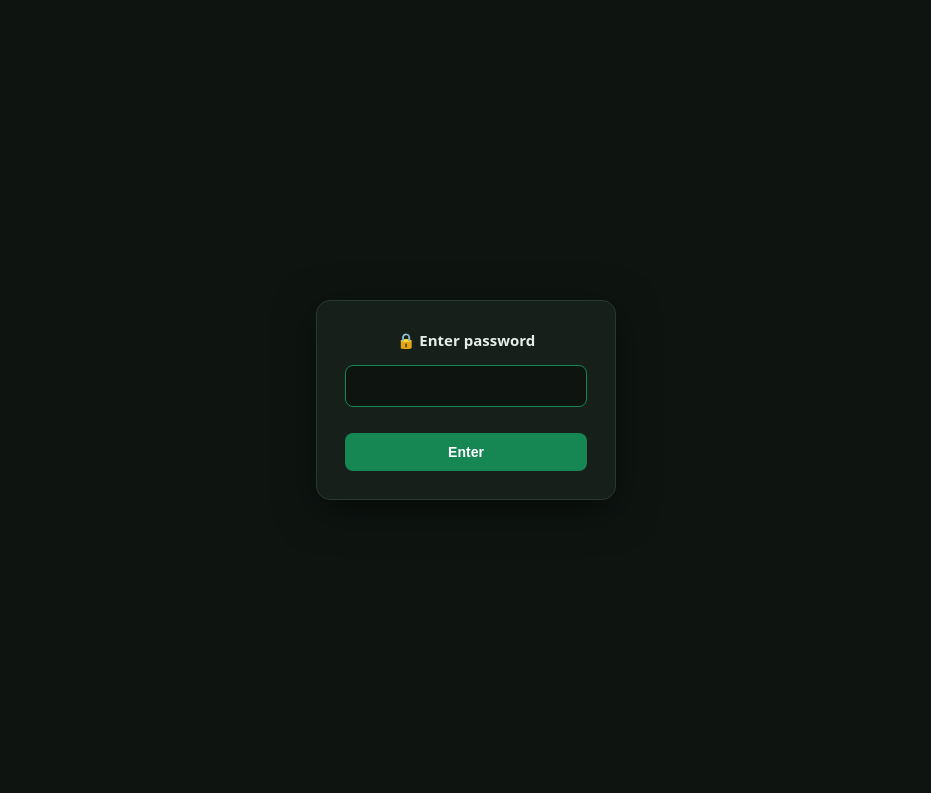
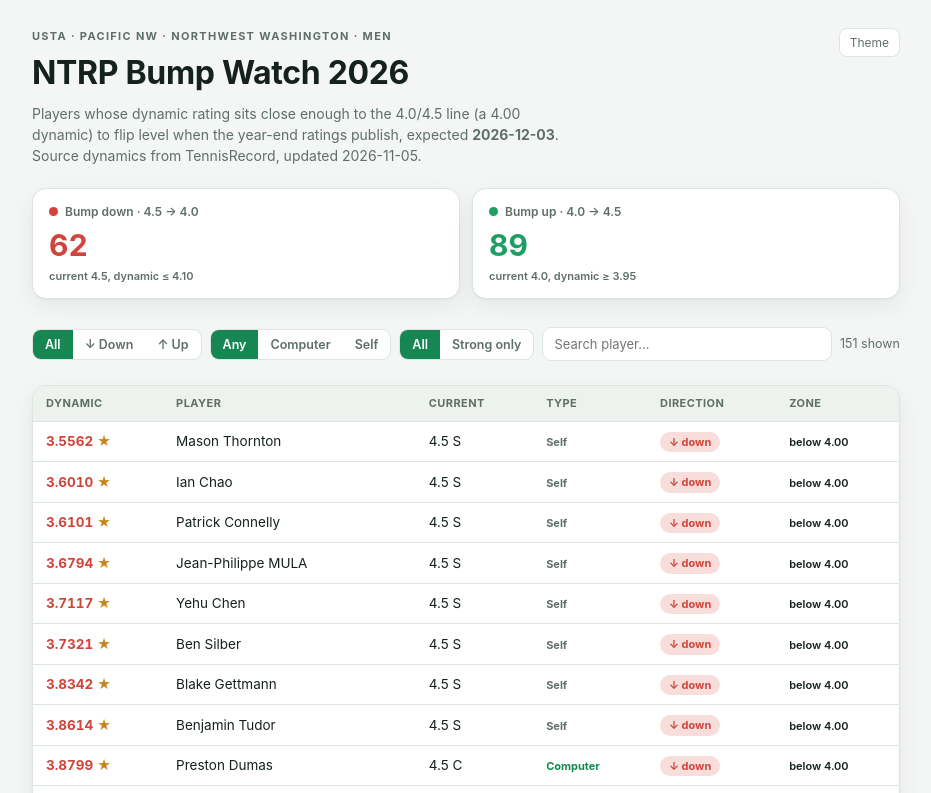
Before and after one commit to LiKev12/pages, a plain HTML site: page pnw-ntrp-bump-2026.html in a window 1280 px wide. Shown: the top 793 px of the page, without its empty margins (174-1105 px from the left). Drawn offline with Linux system fonts and the light colour scheme.

Commit message:
Gate only the index (TOC); leave individual pages open
Co-Authored-By: Claude Opus 4.8 <noreply@anthropic.com>

```diff
--- a/pnw-ntrp-bump-2026.html
+++ b/pnw-ntrp-bump-2026.html
@@ -1,5 +1,5 @@
 <!doctype html>
-<html lang="en"><head><script src="gate.js"></script>
+<html lang="en"><head>
 <meta charset="utf-8">
 <meta name="viewport" content="width=device-width,initial-scale=1,viewport-fit=cover">
 <title>PNW NTRP Bump Watch 2026</title>
--- a/usta-8-0-mixed-2026.html
+++ b/usta-8-0-mixed-2026.html
@@ -1,5 +1,5 @@
 <!doctype html>
-<html lang="en"><head><script src="gate.js"></script><meta charset="utf-8"><meta name="viewport" content="width=device-width,initial-scale=1">
+<html lang="en"><head><meta charset="utf-8"><meta name="viewport" content="width=device-width,initial-scale=1">
 <title>2026 USTA 8.0 Mixed Nationals Simulation</title>
 <style>
 :root{--ink:#17251f;--muted:#64736c;--line:#dce5df;--bg:#f4f7f4;--card:#fff;--green:#168653;--red:#d4645d;--softgreen:#e5f4eb;--softred:#fbe9e6;--accent:#153f32;--gold:#cba64b;--man:#2563eb;--woman:#c026a6}
```
Also changed, not shown: usta-8-0-mixed-playoff-scouting.html (+0 -1 lines).
